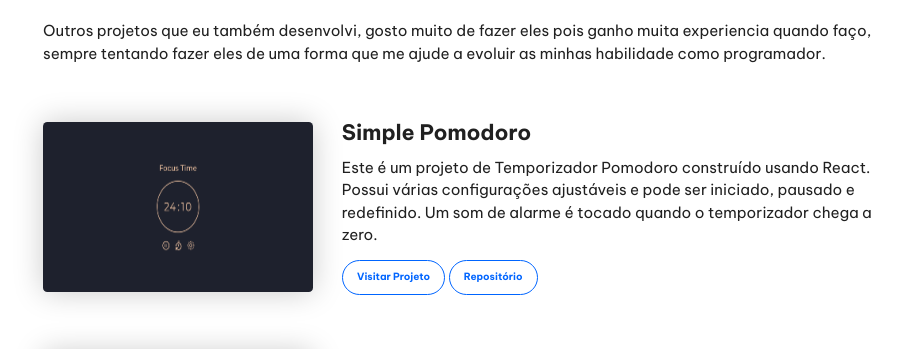
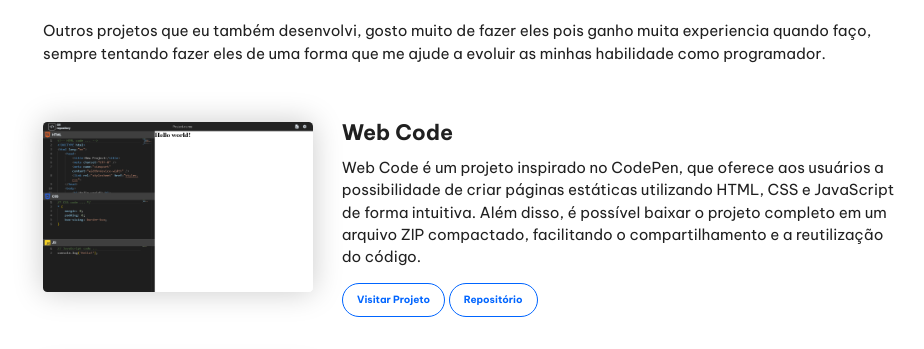
Before and after one commit to cristhianrodrigues/cristhianrodrigues.github.io, a plain HTML site: page index.html in a window 1280 px wide. Shown: the part 1900-2249 px from the top of the page, without its empty margins (156-1080 px from the left). Drawn offline with nearby package versions, Linux system fonts and the light colour scheme.

Commit message:
Adiciona projeto Web Code no campo outros projestos

```diff
--- a/index.html
+++ b/index.html
@@ -71,6 +71,15 @@
             <h2 class="titulo">Outros projetos</h2>
             <p>Outros projetos que eu também desenvolvi, gosto muito de fazer eles pois ganho muita experiencia quando faço, sempre tentando fazer eles de uma forma que me ajude a evoluir as minhas habilidade como programador.</p>
             <div class="conteudo-outros-projetos">
+                <div class="projeto-secundario">
+                    <img class="img-projeto-secundario" src="./imgs/web-code.png" alt="foto do projeto clima-tempo">
+                    <div class="sobre-o-projeto">
+                        <h2 class="titulo sub-titulo titulo-outros-projetos">Web Code</h2>
+                        <p>Web Code é um projeto inspirado no CodePen, que oferece aos usuários a possibilidade de criar páginas estáticas utilizando HTML, CSS e JavaScript de forma intuitiva. Além disso, é possível baixar o projeto completo em um arquivo ZIP compactado, facilitando o compartilhamento e a reutilização do código.</p>
+                        <a class="site-link" href="https://projectwebcode.vercel.app/">Visitar Projeto</a>
+                        <a class="site-link" href="https://github.com/cristhianrodrigues/webCode?tab=readme-ov-file">Repositório</a>
+                    </div>
+                </div>
                 <div class="projeto-secundario">
                     <img class="img-projeto-secundario" src="./imgs/simple-pomodoro.png" alt="foto do projeto clima-tempo">
                     <div class="sobre-o-projeto">
```
Also changed, not shown: imgs/web-code.png (added).
